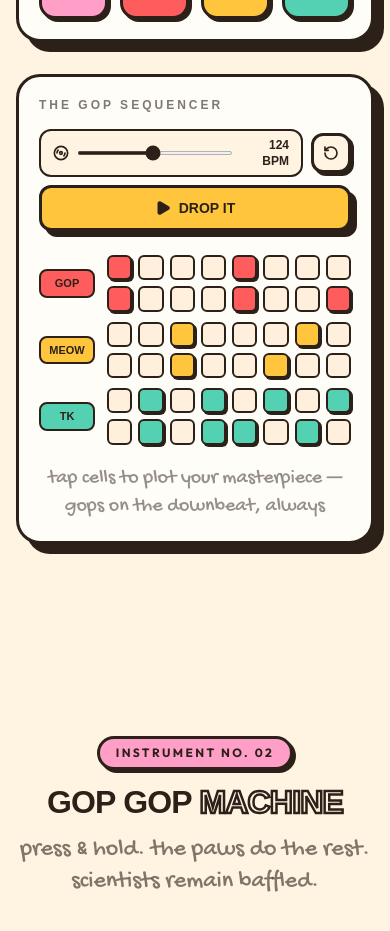
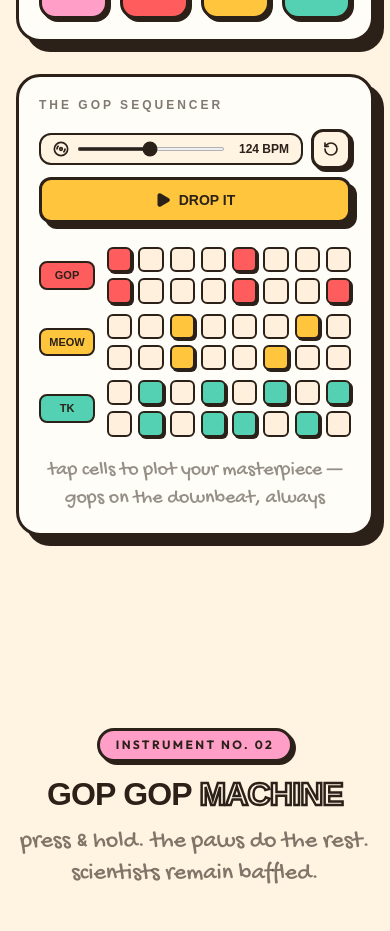
Before and after one commit to HassanDev-git/Meow-site, a React (Vite) app: page / in a window 390 px wide. Shown: the part 1740-2671 px from the top of the page. Built offline with nearby package versions, Linux system fonts and the light colour scheme; a web font is replaced by a local one.

Commit message:
Polish sequencer BPM label spacing on mobile

```diff
--- a/src/components/MeowBoard.tsx
+++ b/src/components/MeowBoard.tsx
@@ -215,7 +215,7 @@ export default function MeowBoard() {
                   className="h-1 w-16 min-w-0 flex-1 accent-[#2b2118] sm:w-32 sm:flex-none"
                   aria-label="Tempo"
                 />
-                <span className="w-12 text-right font-display text-xs font-700 tabular-nums sm:w-14">
+                <span className="w-14 shrink-0 text-right font-display text-xs font-700 tabular-nums">
                   {bpm} BPM
                 </span>
               </div>
```
